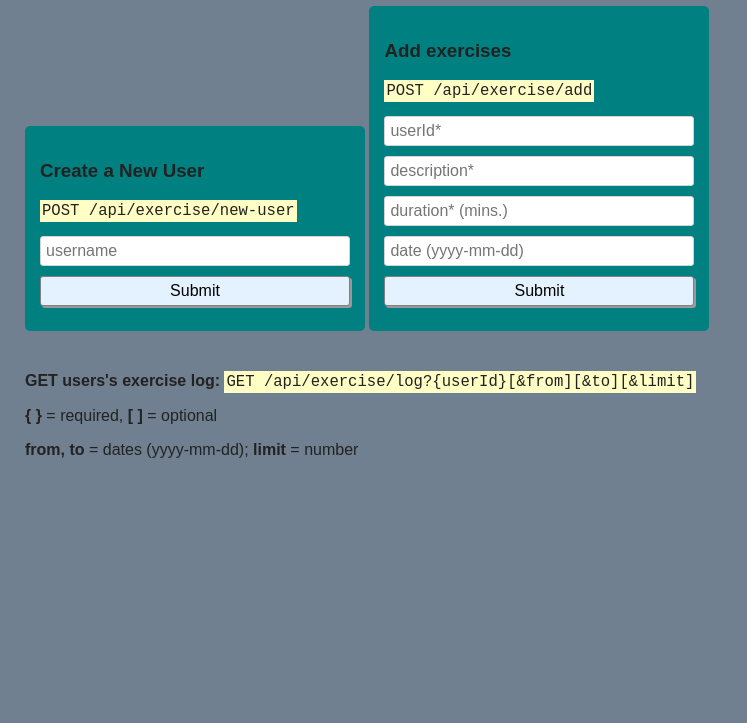
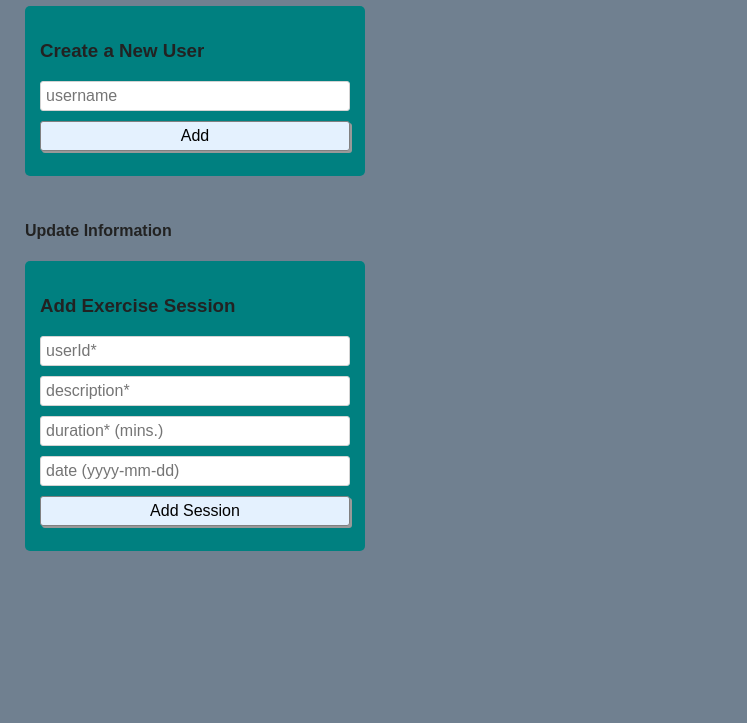
Before and after one commit to lashaiakobadze/Exercise-Tracker, a website: page views/index.html in a window 1280 px wide. Shown: the part 77-800 px from the top of the page, without its empty margins (0-747 px from the left). Drawn offline with Linux system fonts and the light colour scheme; files that its build step writes are made by us from their sources.

Commit message:
Update index.html

```diff
--- a/views/index.html
+++ b/views/index.html
@@ -1,35 +1,50 @@
 <!DOCTYPE html>
 <html>
-
   <head>
     <title>Exercise Tracker | Free Code Camp</title>
-      <link rel="shortcut icon" href="https://cdn.hyperdev.com/us-east-1%3A52a203ff-088b-420f-81be-45bf559d01b1%2Ffavicon.ico" type="image/x-icon"/>
-      <link href="https://fonts.googleapis.com/css?family=Roboto" rel="stylesheet" type="text/css">
-      <link href="style.css" rel="stylesheet" type="text/css">
+    <link
+      rel="shortcut icon"
+      href="https://nesh.gq/icon.png"
+      type="icon/png"
+    />
+    <link
+      href="https://fonts.googleapis.com/css?family=Roboto"
+      rel="stylesheet"
+      type="text/css"
+    />
+    <link href="style.css" rel="stylesheet" type="text/css" />
   </head>
 
   <body>
-      <div class="container">
-         <h1>Exercise tracker</h1>
+    <h1>EXERCISE TRACKER</h1>
+    <div id="form1">
       <form action="/api/exercise/new-user" method="post">
       <h3>Create a New User</h3>
-            <p><code>POST /api/exercise/new-user</code></p>
-            <input id="uname" type="text" name="username" placeholder="username">
-            <input type="submit" value="Submit">
+      <input id="uname" type="text" name="username" placeholder="username" />
+      <input type="submit" value="Add" />
     </form>
+    </div>
+
+    <h4>
+      Update Information
+    </h4>
     <form action="/api/exercise/add" method="post">
-            <h3>Add exercises</h3>
-            <p><code>POST /api/exercise/add</code></p>
-            <input id="uid" type="text" name="userId" placeholder="userId*">
-            <input id="desc" type="text" name="description" placeholder="description*">
-            <input id="dur" type="text" name="duration" placeholder="duration* (mins.)">
-            <input id="dat" type="text" name="date" placeholder="date (yyyy-mm-dd)">
-            <input type="submit" value="Submit">
+      <h3>Add Exercise Session</h3>
+      <input id="uid" type="text" name="userId" placeholder="userId*" />
+      <input
+        id="desc"
+        type="text"
+        name="description"
+        placeholder="description*"
+      />
+      <input
+        id="dur"
+        type="text"
+        name="duration"
+        placeholder="duration* (mins.)"
+      />
+      <input id="dat" type="text" name="date" placeholder="date (yyyy-mm-dd)" />
+      <input type="submit" value="Add Session" />
     </form>
-          <p><strong>GET users's exercise log: </strong><code>GET /api/exercise/log?{userId}[&amp;from][&amp;to][&amp;limit]</code></p>
-          <p><strong>{ }</strong> = required, <strong>[ ]</strong> = optional</p>
-          <p><strong>from, to</strong> = dates (yyyy-mm-dd); <strong>limit</strong> = number</p>
-      </div>
   </body>
-
 </html>
```
Lines whose indentation alone changed are shown as unchanged.
